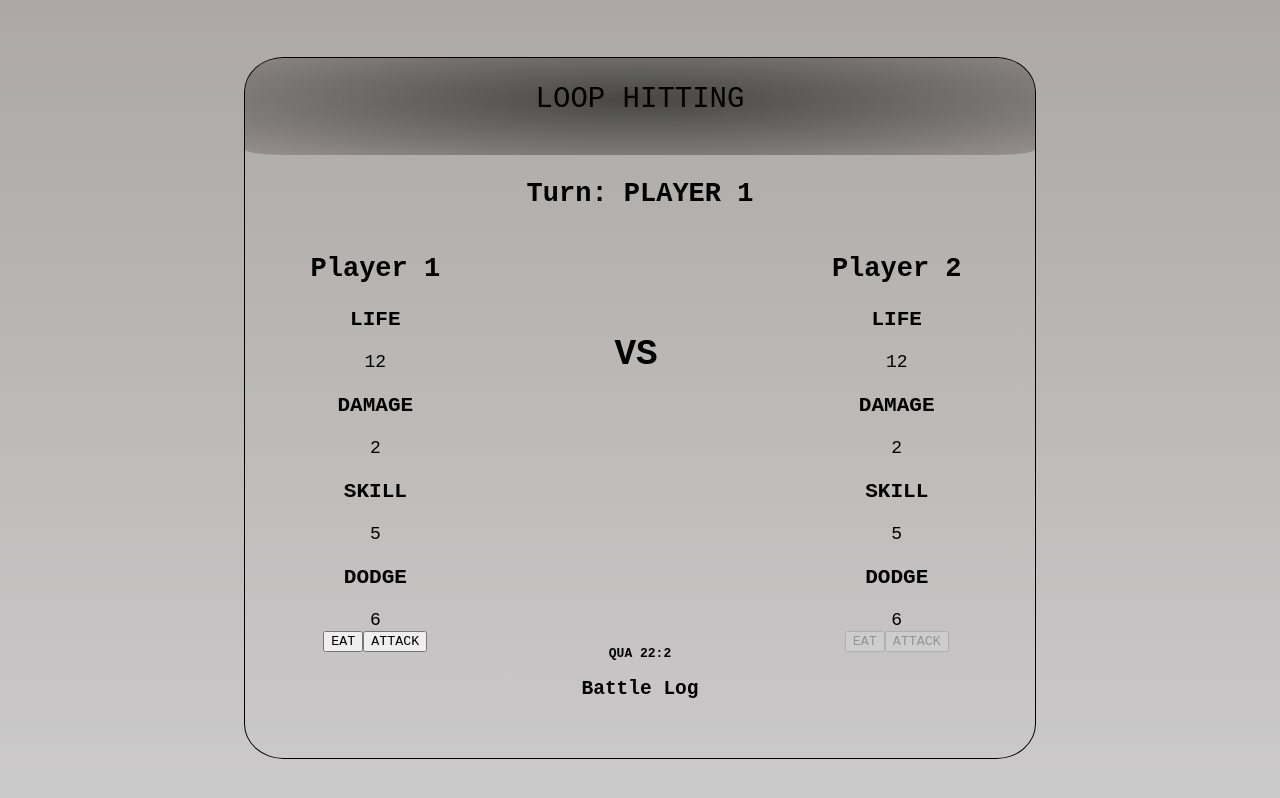
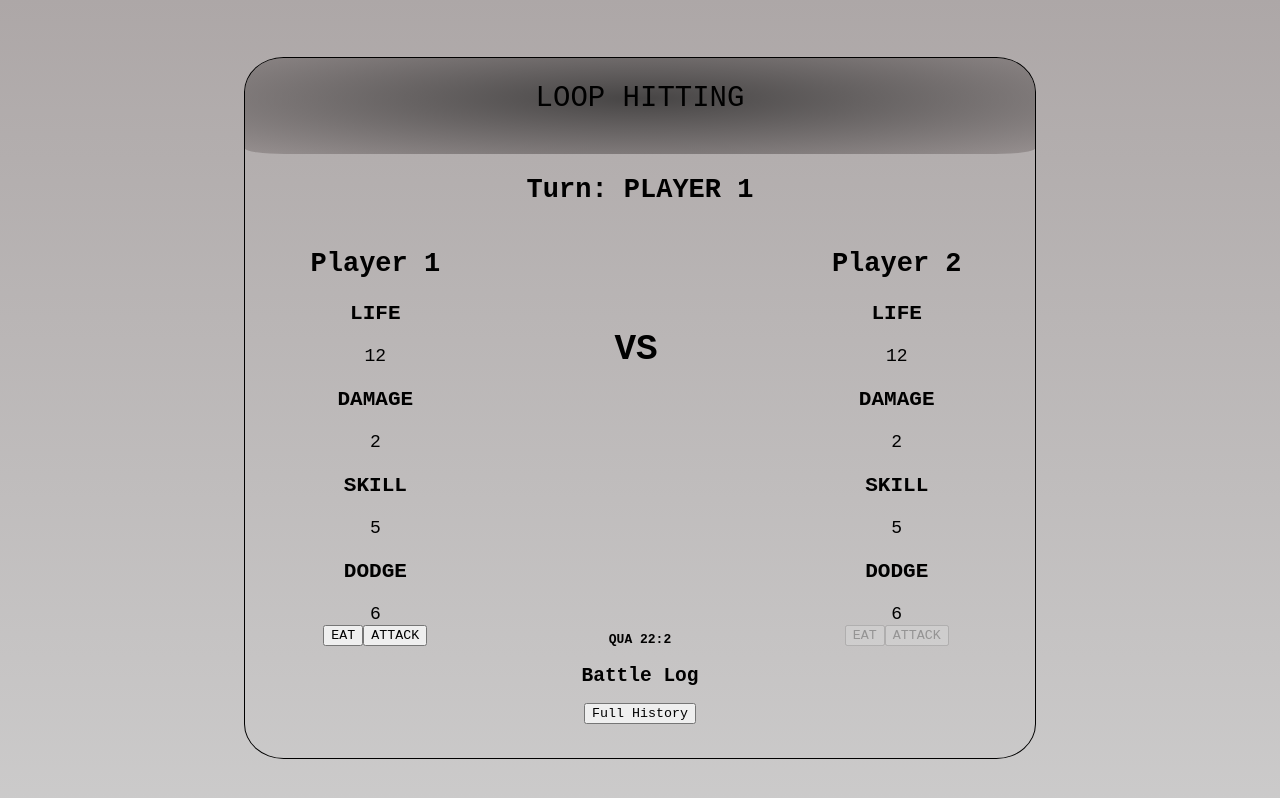
Before and after one commit to LuizFellype/Loop-Hitting, a React (Create React App) app: page / in a window 1280 px wide. Shown: the top 798 px of the page. Built offline with nearby package versions, Linux system fonts and the light colour scheme.

Commit message:
feat: add option of  show full history or normal history
full history - every single msg
normal history - just the last 4 msg

```diff
--- a/src/App.js
+++ b/src/App.js
@@ -95,7 +95,7 @@ class App extends Component {
         </div>
         </div>
         <div className='battle-log'>
-          <BattleLog status={this.state.historyLog}/>
+          <BattleLog history={this.state.historyLog}/>
         </div>
       </div>
     );
--- a/src/components/BattleLog.js
+++ b/src/components/BattleLog.js
@@ -9,13 +9,18 @@ const daysOfWeek = ['domingo', 'segunda', 'terça', 'quarta', 'quinta', 'sexta',
 export default class BattleLog extends PureComponent {
     state = {
         arrOfTheToday: daysOfWeek[intDay].split(''),
-        history: [],
+        fullHistory: false,
     }
 
     part = () => {
-        const fullHistory = this.props.status
+        const fullHistory = this.props.history
         const fourLast = lastElements(fullHistory, 4)
         return fourLast
+    }
+
+    fullHistory = () => {
+        this.setState({ fullHistory: !this.state.fullHistory })
+        console.log(this.state.fullHistory)
     }
 
     render(){
@@ -24,8 +29,11 @@ export default class BattleLog extends PureComponent {
         <div>
             <h4>{threeFirst(this.state.arrOfTheToday)} {time()}</h4>
             <h2>Battle Log</h2>
+            <button onClick={this.fullHistory}>
+                {this.state.fullHistory ? 'Normal History' : 'Full History'}
+            </button>
         </div>
-        <FormatList logHistory={this.part()} />
+        <FormatList logHistory={this.state.fullHistory? this.props.history: this.part()} />
     </div>
     )
 }
```
